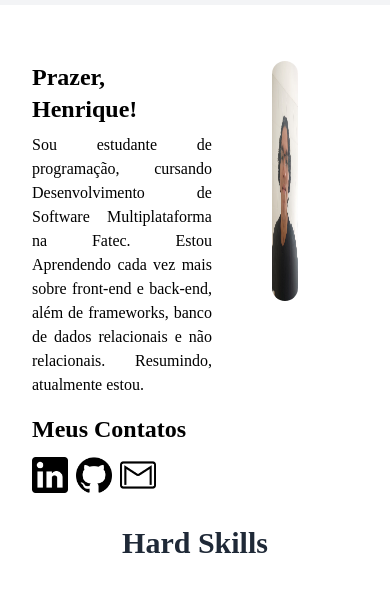
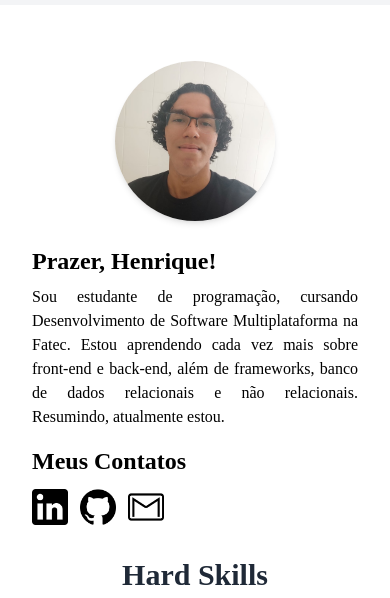
Before and after one commit to DeveloperCorsair/Portfolio, a website: page src/index.html in a window 390 px wide. Shown: the part 51-649 px from the top of the page. Drawn offline with nearby package versions, Linux system fonts and the light colour scheme.

Commit message:
Index responsivo.

```diff
--- a/src/index.html
+++ b/src/index.html
@@ -43,48 +43,56 @@
     </section>
 
     <main>
-        <section class="flex justify-between p-8 pt-14">
-            <div class="max-w-3xl text-justify">
+        <section class="grid grid-cols-1 md:grid-cols-4 gap-6 p-8 pt-14 items-center">
+            <!-- Texto de Boas-vindas -->
+            <!-- Foto Henrique -->
+            <div class="flex justify-center md:justify-end order-1 md:order-2">
+                <img class="w-40 h-40 sm:w-48 sm:h-48 md:w-56 md:h-56 rounded-full object-cover aspect-square shadow-md"
+                    src="./img/1henrique.jpg" alt="foto_henrique">
+            </div>
+
+            <div class="md:col-span-3 text-justify order-2 md:order-1">
                 <h2 class="text-2xl font-bold">Prazer, Henrique!</h2>
-                <p class="pt-2">Sou estudante de programação, cursando Desenvolvimento de Software
-                    Multiplataforma na Fatec. Estou Aprendendo cada vez mais sobre front-end e back-end, além de
-                    frameworks, banco de dados relacionais e não relacionais. Resumindo, atualmente estou.</p>
+                <p class="pt-2">
+                    Sou estudante de programação, cursando Desenvolvimento de Software Multiplataforma na Fatec.
+                    Estou aprendendo cada vez mais sobre front-end e back-end, além de frameworks, banco de dados
+                    relacionais e não relacionais. Resumindo, atualmente estou.
+                </p>
+
+                <!-- Meus contatos -->
                 <h2 class="text-2xl font-bold mt-4">Meus Contatos</h2>
-                <section class="pt-3 flex">
-                    <span>
-                        <a href="https://linkedin.com/in/henriquemm">
-                            <img class="w-9 hover:scale-110 transition-transform duration-100" src="./img/linkedin.png"
+
+                <div class="pt-3 flex space-x-3">
+                    <!-- Linkedin -->
+                    <a href="https://linkedin.com/in/henriquemm" target="_blank">
+                        <img class="w-9 hover:scale-110 transition-transform duration-150" src="./img/linkedin.png"
                             alt="contato_linkedin">
                     </a>
-                    </span>
-                    <span class="ml-2">
-                        <a href="https://github.com/DeveloperCorsair">
-                            <img class="w-9 hover:scale-110 transition-transform duration-100" src="./img/github.png"
+
+                    <!-- Github -->
+                    <a href="https://github.com/DeveloperCorsair" target="_blank">
+                        <img class="w-9 hover:scale-110 transition-transform duration-150" src="./img/github.png"
                             alt="contato_github">
                     </a>
-                    </span>
-                    <span class="ml-2">
+
+                    <!-- Gmail -->
                     <a href="https://mail.google.com/mail/?view=cm&fs=1&to=henriquemartins7t@gmail.com&su=Contato%20Pelo%20seu%20Portfólio&body=Olá%20Henrique,"
                         target="_blank">
-                            <img class="w-9 hover:scale-110 transition-transform duration-100" src="./img/gmail.png"
+                        <img class="w-9 hover:scale-110 transition-transform duration-150" src="./img/gmail.png"
                             alt="contato_gmail">
                     </a>
-                    </span>
-                </section>
                 </div>
-            <div class="mx-15">
-                <!-- Não está responsiva ainda, tem que arrumar isso. -->
-                <img class="rounded-full h-60 w-60 md:h-60 md:w-60" src="./img/1henrique.jpg" alt="foto_henrique">
             </div>
         </section>
 
         <section class="flex items-center justify-center px-6 bg-gradient-to-b">
             <section class="align-top justify-items-center px-6 bg-gradient-to-b max-w-screen-lg mx-auto w-full">
+                <!-- Hard Skills -->
                 <div class="align-top items-center justify-center">
                     <h2 class="text-3xl font-bold text-center mb-10 text-gray-800">
                         Hard Skills
                     </h2>
-
+                    <!-- Cards -->
                     <div class="align-top grid gap-6 md:grid-cols-4 justify-items-top">
                         <!-- Linguagens -->
                         <div
```
Also changed, not shown: src/pages/formacao.html (+29 -11 lines), src/css/output.css. Lines whose indentation alone changed are shown as unchanged.
